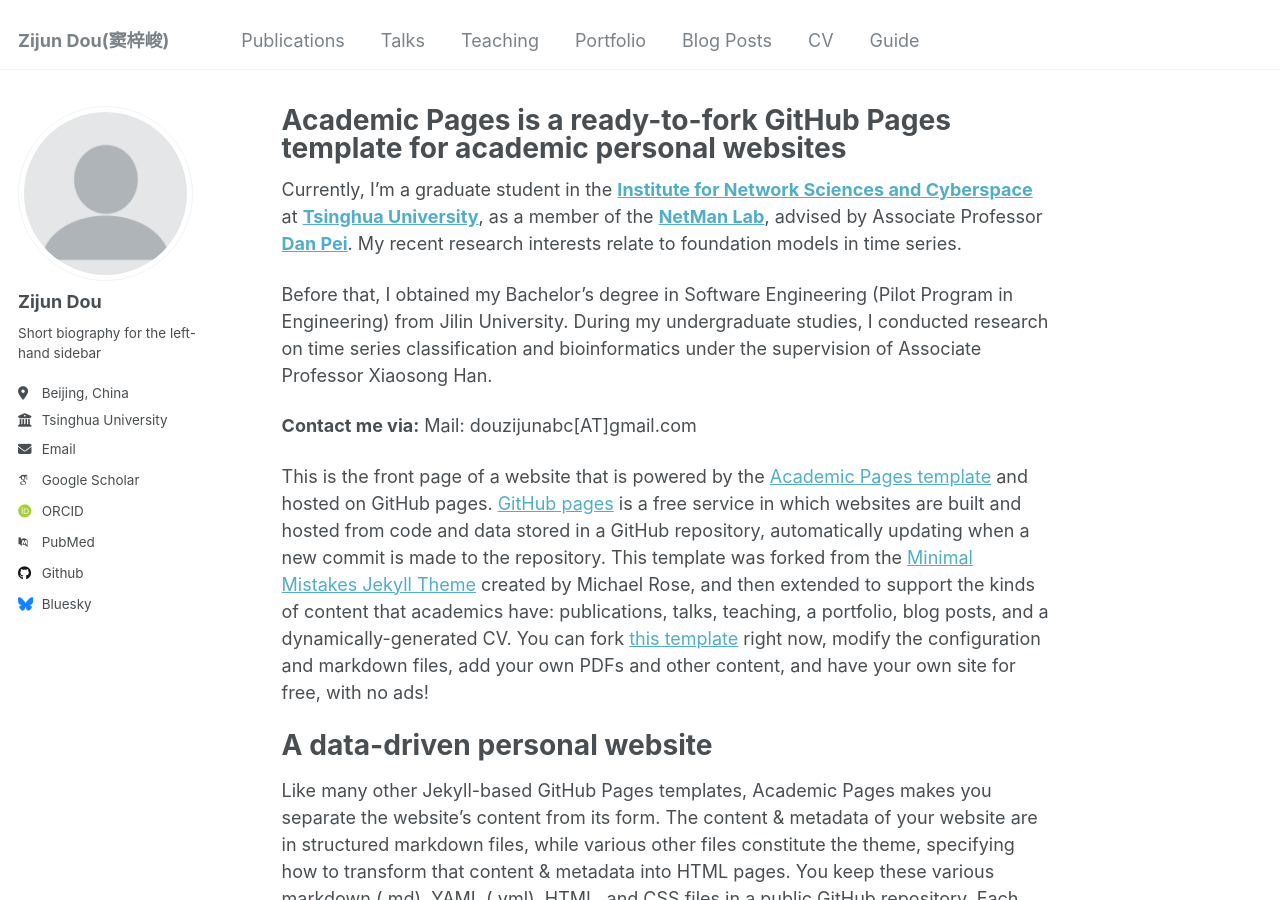
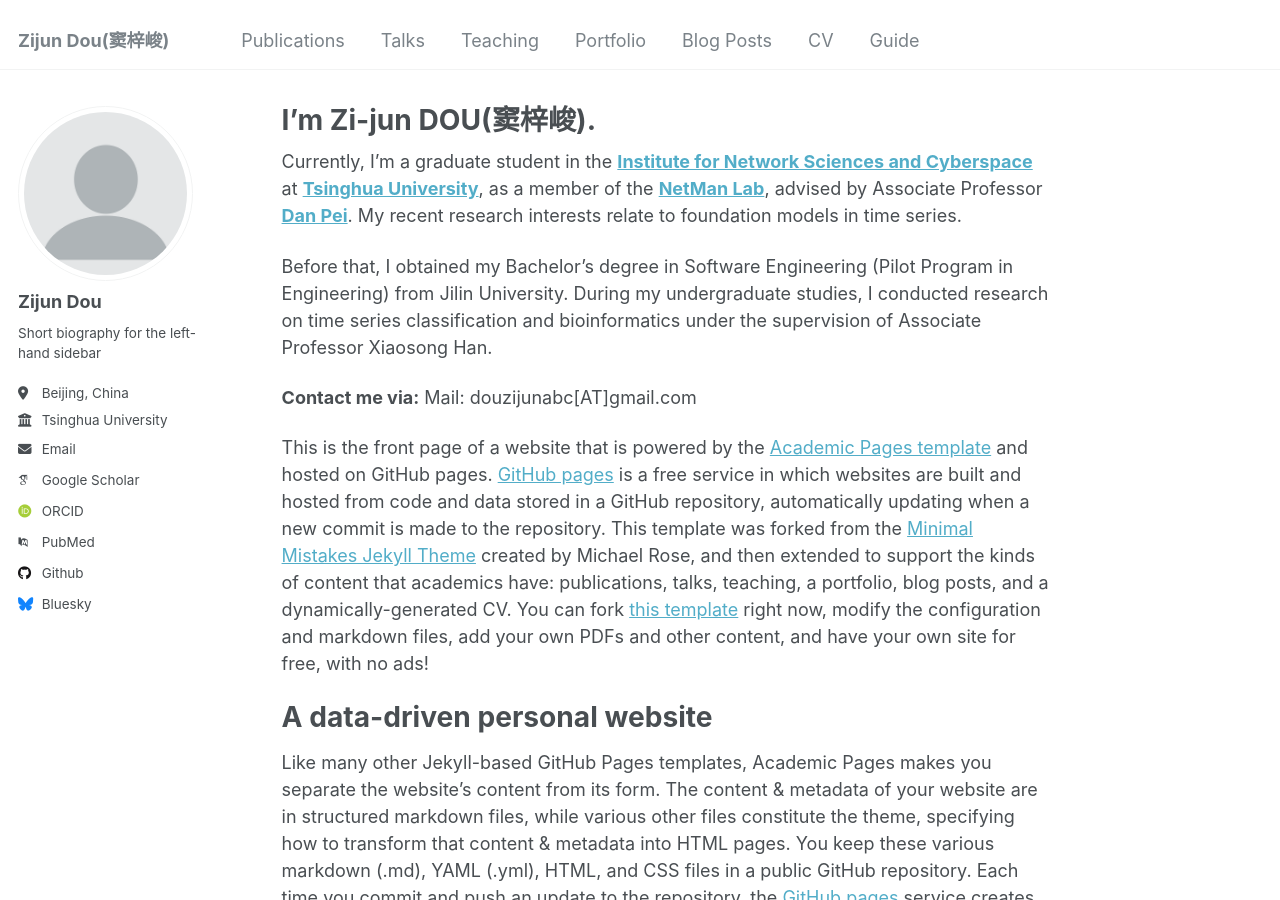
Before and after one commit to ROY-DOU/personal_homepage, a Jekyll site: the page built from _pages/about.md, in a window 1280 px wide and 900 px high. Built offline with Jekyll 4.4.1, drawn with Linux system fonts in a browser that asks for light colours; some web fonts are replaced.

Commit message:
Update about.md

```diff
--- a/_pages/about.md
+++ b/_pages/about.md
@@ -1,6 +1,6 @@
 ---
 permalink: /
-title: "Academic Pages is a ready-to-fork GitHub Pages template for academic personal websites"
+title: "I'm Zi-jun DOU(窦梓峻)."
 author_profile: true
 redirect_from:
   - /about/
```
